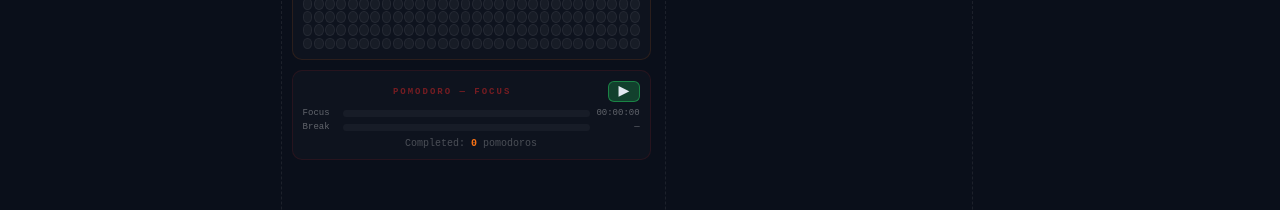
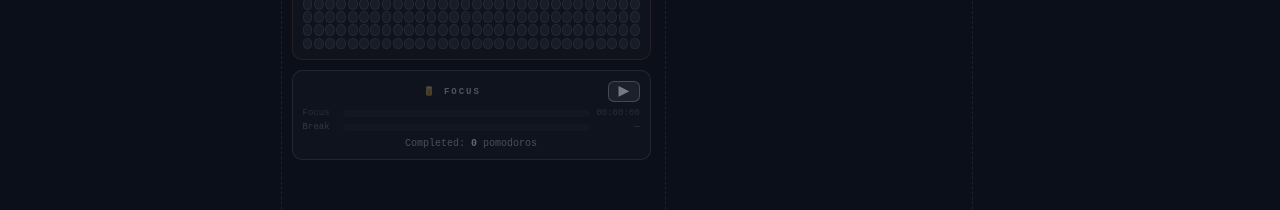
Before and after one commit to josephsivits/calendar-task-app, a React (Vite) app: page / in a window 1280 px wide. Shown: the part 410-620 px from the top of the page. Built offline with nearby package versions, Linux system fonts and the light colour scheme.

Commit message:
make pomodoro timer a little more interactive

```diff
--- a/src/CalendarTaskApp.jsx
+++ b/src/CalendarTaskApp.jsx
@@ -799,37 +799,56 @@ export default function CalendarTaskApp() {
           </div>
 
           {/* --- Pomodoro --- */}
-          <div style={{ ...S.section, borderColor: "rgba(220,38,38,0.12)" }}>
+          <div style={{
+            ...S.section,
+            borderColor: pomodoroRunning ? "rgba(220,38,38,0.45)" : "rgba(255,255,255,0.08)",
+            transition: "border-color 0.2s",
+          }}>
             <div style={{ display: "flex", alignItems: "center", justifyContent: "space-between", marginBottom: 6, gap: 6 }}>
-              <div style={{ ...S.sectionLabel, color: "rgba(220,38,38,0.5)", marginBottom: 0, flex: 1 }}>
-                Pomodoro {"\u2014"} {pomodoroLabel}
+              <div style={{
+                ...S.sectionLabel,
+                color: pomodoroRunning ? "#dc2626" : "rgba(255,255,255,0.28)",
+                marginBottom: 0,
+                flex: 1,
+                transition: "color 0.2s",
+              }}>
+                {pomodoroRunning ? "\uD83C\uDF45" : "\uD83E\uDD6B"}{" "}
+                {pomodoroLabel}
               </div>
               <PlayPauseButton
                 running={pomodoroRunning}
                 onToggle={togglePomodoro}
-                style={{ padding: "3px 10px", fontSize: 13 }}
+                style={pomodoroRunning
+                  ? { padding: "3px 10px", fontSize: 13 }
+                  : {
+                      padding: "3px 10px",
+                      fontSize: 13,
+                      background: "rgba(255,255,255,0.06)",
+                      border: "1px solid rgba(255,255,255,0.18)",
+                      color: "rgba(255,255,255,0.4)",
+                    }}
               />
             </div>
-            <div style={{ display: "flex", alignItems: "center", gap: 6, marginBottom: 4 }}>
-              <span style={{ fontSize: 9, width: 34, color: "rgba(255,255,255,0.35)" }}>Focus</span>
+            <div style={{ display: "flex", alignItems: "center", gap: 6, marginBottom: 4, opacity: pomodoroRunning || pomodoroPhase === "breakPending" ? 1 : 0.45, transition: "opacity 0.2s" }}>
+              <span style={{ fontSize: 9, width: 34, color: pomodoroRunning ? "rgba(255,255,255,0.5)" : "rgba(255,255,255,0.25)" }}>Focus</span>
               <div style={{ flex: 1, height: 7, background: "rgba(255,255,255,0.04)", borderRadius: 4, overflow: "hidden" }}>
-                <div style={{ width: (pomodoroPhase === "work" ? (pomodoroSeconds / 1500) * 100 : pomodoroPhase === "breakPending" ? 100 : 0) + "%", height: "100%", background: "linear-gradient(90deg, #dc2626, #f97316)", borderRadius: 4, transition: "width 0.5s" }} />
+                <div style={{ width: (pomodoroPhase === "work" ? (pomodoroSeconds / 1500) * 100 : pomodoroPhase === "breakPending" ? 100 : 0) + "%", height: "100%", background: pomodoroRunning ? "linear-gradient(90deg, #dc2626, #f97316)" : "rgba(255,255,255,0.2)", borderRadius: 4, transition: "width 0.5s, background 0.2s" }} />
               </div>
-              <span style={{ fontSize: 9, width: 44, textAlign: "right", fontVariantNumeric: "tabular-nums", color: "rgba(255,255,255,0.35)" }}>
+              <span style={{ fontSize: 9, width: 44, textAlign: "right", fontVariantNumeric: "tabular-nums", color: pomodoroRunning ? "rgba(255,255,255,0.55)" : "rgba(255,255,255,0.25)" }}>
                 {pomodoroPhase === "work" ? fmtTime(pomodoroSeconds) : pomodoroPhase === "breakPending" ? "25:00" : "\u2014"}
               </span>
             </div>
-            <div style={{ display: "flex", alignItems: "center", gap: 6 }}>
+            <div style={{ display: "flex", alignItems: "center", gap: 6, opacity: pomodoroRunning && pomodoroPhase === "break" ? 1 : 0.45, transition: "opacity 0.2s" }}>
               <span style={{ fontSize: 9, width: 34, color: "rgba(255,255,255,0.35)" }}>Break</span>
               <div style={{ flex: 1, height: 7, background: "rgba(255,255,255,0.04)", borderRadius: 4, overflow: "hidden" }}>
-                <div style={{ width: (pomodoroPhase === "break" ? (pomodoroSeconds / 300) * 100 : 0) + "%", height: "100%", background: "linear-gradient(90deg, #2563eb, #7c3aed)", borderRadius: 4, transition: "width 0.5s" }} />
+                <div style={{ width: (pomodoroPhase === "break" ? (pomodoroSeconds / 300) * 100 : 0) + "%", height: "100%", background: pomodoroRunning ? "linear-gradient(90deg, #2563eb, #7c3aed)" : "rgba(255,255,255,0.2)", borderRadius: 4, transition: "width 0.5s, background 0.2s" }} />
               </div>
               <span style={{ fontSize: 9, width: 44, textAlign: "right", fontVariantNumeric: "tabular-nums", color: "rgba(255,255,255,0.35)" }}>
                 {pomodoroPhase === "break" ? fmtTime(pomodoroSeconds) : "\u2014"}
               </span>
             </div>
             <div style={{ textAlign: "center", marginTop: 6, fontSize: 10, color: "rgba(255,255,255,0.25)" }}>
-              Completed: <strong style={{ color: "#f97316" }}>{pomodoroCount}</strong> pomodoros
+              Completed: <strong style={{ color: pomodoroRunning ? "#f97316" : "rgba(255,255,255,0.35)" }}>{pomodoroCount}</strong> pomodoros
             </div>
           </div>
         </div>
```
